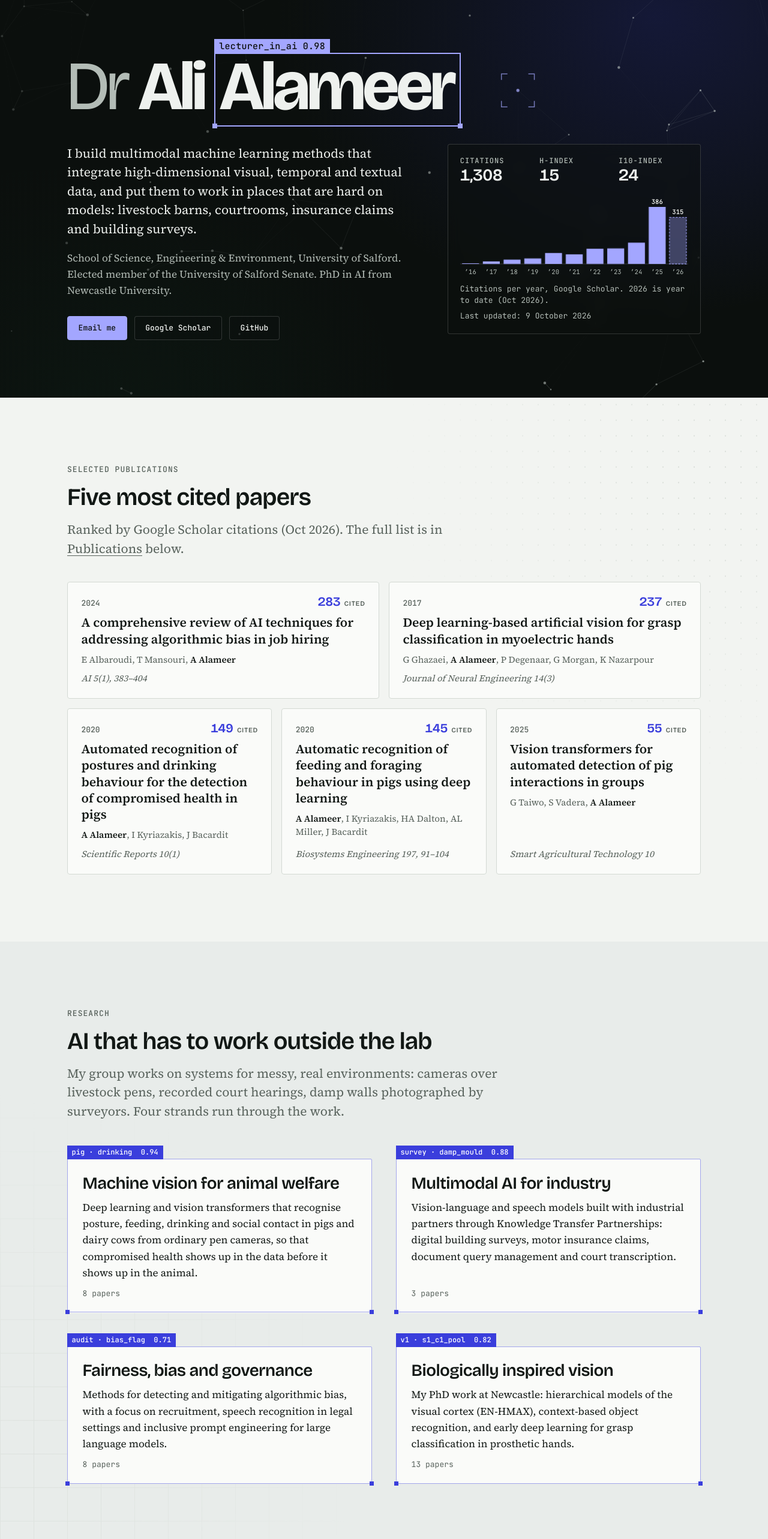
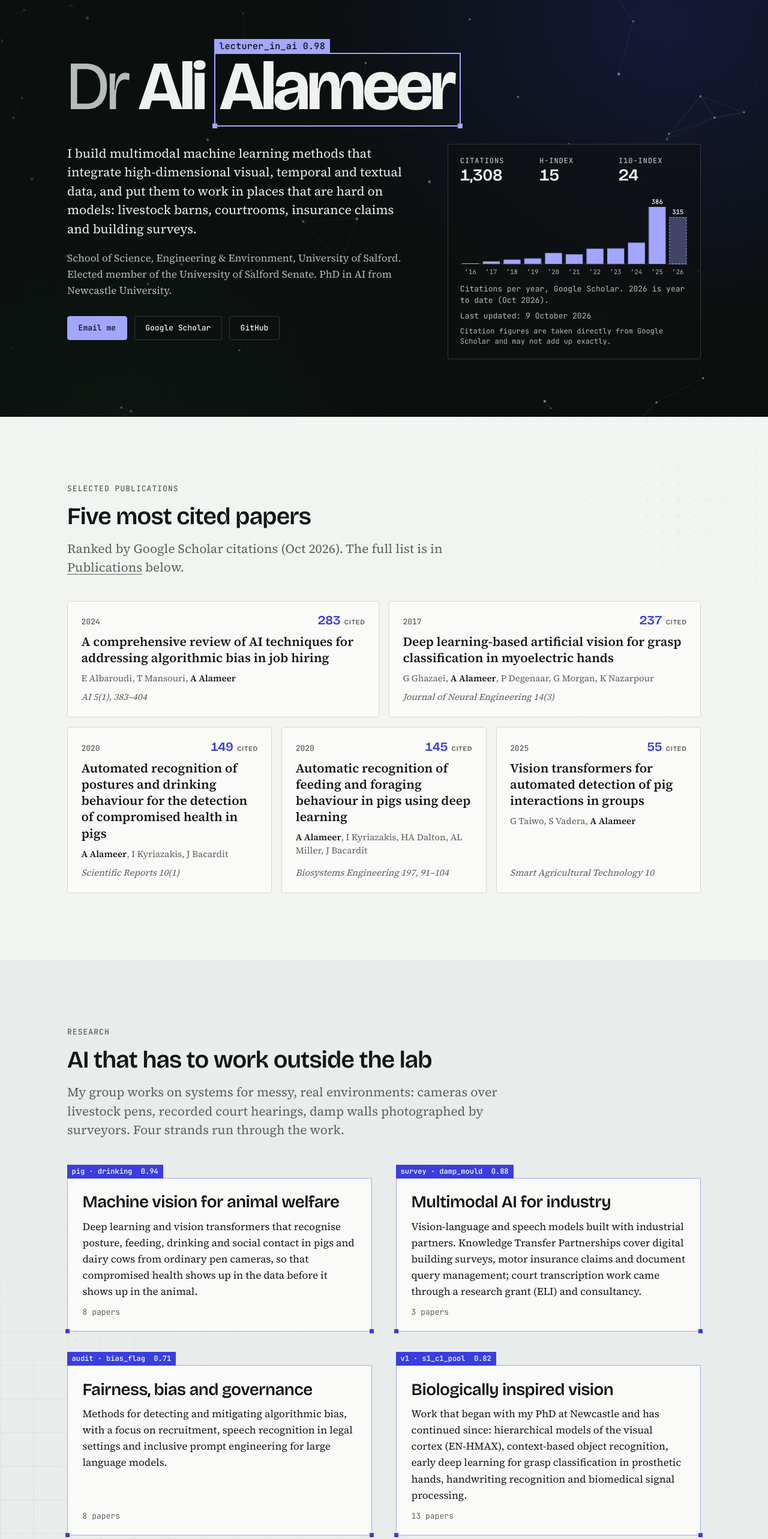
Before and after one commit to Ali-Alameer/portfolio, a Next.js app: page / in a window 1280 px wide. Shown: the part 193-2759 px from the top of the page at 60% size. Built offline with nearby package versions, Linux system fonts and the light colour scheme.

Commit message:
Clarify research strands, affiliations and paper details

```diff
--- a/src/app/page.module.css
+++ b/src/app/page.module.css
@@ -895,6 +895,12 @@
   color: var(--muted);
 }
 
+.peopleNote {
+  margin-bottom: -1.5rem;
+  font: var(--step--1) / 1.5 var(--font-m);
+  color: var(--muted);
+}
+
 .people {
   display: grid;
   grid-template-columns: repeat(3, minmax(0, 1fr));
--- a/src/app/page.tsx
+++ b/src/app/page.tsx
@@ -259,8 +259,9 @@ export default function Home() {
             <p className={styles.eyebrow}>Teaching</p>
             <h2 id="teaching-h">Modules I designed and lead</h2>
             <p className={styles.intro}>
-              I designed both of these MSc AI modules from scratch. Every lab is published as
-              an open notebook repository so students, and anyone else, can work through it.
+              I designed both of these modules from scratch for the MSc AI programme at the
+              University of Salford. Every lab is published as an open notebook repository so
+              students, and anyone else, can work through it.
             </p>
           </div>
 
@@ -296,6 +297,9 @@ export default function Home() {
             ))}
           </ul>
 
+          <p className={styles.peopleNote} data-reveal>
+            All research students listed are supervised at the University of Salford.
+          </p>
           <div className={styles.people} data-reveal>
             <div>
               <h3>Current research students</h3>
--- a/src/components/CitationChart.module.css
+++ b/src/components/CitationChart.module.css
@@ -83,6 +83,12 @@
   color: var(--muted);
 }
 
+.note {
+  margin: 0;
+  font: 0.75rem / 1.4 var(--font-m);
+  color: var(--muted);
+}
+
 @keyframes fade {
   from {
     opacity: 0;
--- a/src/components/CitationChart.tsx
+++ b/src/components/CitationChart.tsx
@@ -57,6 +57,9 @@ export default function CitationChart() {
         Citations per year, Google Scholar. {last.year} is year to date ({scholarStats.asOf}).
       </figcaption>
       <p className={styles.updated}>Last updated: {scholarStats.lastUpdated}</p>
+      <p className={styles.note}>
+        Citation figures are taken directly from Google Scholar and may not add up exactly.
+      </p>
     </figure>
   );
 }
--- a/src/data/profile.ts
+++ b/src/data/profile.ts
@@ -63,7 +63,7 @@ export const themes: {
     id: "language",
     label: "Vision + language",
     title: "Multimodal AI for industry",
-    body: "Vision-language and speech models built with industrial partners through Knowledge Transfer Partnerships: digital building surveys, motor insurance claims, document query management and court transcription.",
+    body: "Vision-language and speech models built with industrial partners. Knowledge Transfer Partnerships cover digital building surveys, motor insurance claims and document query management; court transcription work came through a research grant (ELI) and consultancy.",
     tag: "survey · damp_mould  0.88",
   },
   {
@@ -77,7 +77,7 @@ export const themes: {
     id: "vision",
     label: "Foundations",
     title: "Biologically inspired vision",
-    body: "My PhD work at Newcastle: hierarchical models of the visual cortex (EN-HMAX), context-based object recognition, and early deep learning for grasp classification in prosthetic hands.",
+    body: "Work that began with my PhD at Newcastle and has continued since: hierarchical models of the visual cortex (EN-HMAX), context-based object recognition, early deep learning for grasp classification in prosthetic hands, handwriting recognition and biomedical signal processing.",
     tag: "v1 · s1_c1_pool  0.82",
   },
 ];
@@ -99,7 +99,7 @@ export const publications: Publication[] = [
   { title: "Addressing intersectional bias in AI recruitment using HITHIRE model: a fair, ethical, green AI and transparent hiring solution for Saudi Arabia's diverse workforce in line with Vision 2030", authors: "E Albaroudi, T Mansouri, M Hatamleh, A Alameer", venue: "AI and Ethics 6(1)", year: 2026, citations: 5, doi: "10.1007/s43681-025-00844-z", theme: "fairness" },
   { title: "COLLAB-LLM: a communication-centric role-based framework for scalable multi-agent LLM collaboration", authors: "E Albaroudi, M Hatamleh, MS Hejazi, AY Alshalabi, T Mansouri, A Alameer", venue: "Asian Journal of Research in Computer Science 19(1)", year: 2026, citations: 2, doi: "10.9734/ajrcos/2026/v19i1811", theme: "language" },
   { title: "Vision transformer-based multi-camera multi-object tracking framework for dairy cow monitoring", authors: "K Abbas, Z Afzal, A Raza, T Mansouri, AW Dowsey, C Inchaisri, A Alameer", venue: "Smart Agricultural Technology 12", year: 2025, citations: 8, doi: "10.1016/j.atech.2025.101525", theme: "livestock", featured: true },
-  { title: "HitHire: the future of ethical, fair, and sustainable AI recruitment. A governance framework", authors: "E Albaroudi, T Mansouri, M Hatamleh, A Alameer", venue: "Array", year: 2025, citations: 9, doi: "10.1016/j.array.2025.100592", theme: "fairness" },
+  { title: "HitHire: the future of ethical, fair, and sustainable AI recruitment. A governance framework", authors: "E Albaroudi, T Mansouri, M Hatamleh, A Alameer", venue: "Array 29", year: 2026, citations: 9, doi: "10.1016/j.array.2025.100592", theme: "fairness" },
   { title: "Inclusive prompt engineering for large language models: a modular framework for ethical, structured, and adaptive AI", authors: "MS Torkestani, A Alameer, S Palaiahnakote, T Mansouri", venue: "Artificial Intelligence Review 58(11)", year: 2025, citations: 12, doi: "10.1007/s10462-025-11330-7", theme: "fairness", featured: true },
   { title: "A comparative analysis of state-of-the-art speech-to-text models for court applications", authors: "A Alameer, HK Jahromi, Z Afzal, M Malik, S Morphy, T Mansouri", venue: "Intl. Conference on Data Science, AI and Applications", year: 2025, citations: 1, doi: "10.1007/978-3-032-11355-9_32", theme: "language" },
   { title: "Vision transformers for automated detection of pig interactions in groups", authors: "G Taiwo, S Vadera, A Alameer", venue: "Smart Agricultural Technology 10", year: 2025, citations: 55, doi: "10.1016/j.atech.2025.100774", theme: "livestock", featured: true },
@@ -107,7 +107,7 @@ export const publications: Publication[] = [
   { title: "Generative AI and the future of software engineering in Saudi Arabia: governance, innovation, and workforce transformation", authors: "E Albaroudi, T Mansouri, M Hatamleh, M Elbehairy, A Alameer", venue: "Intl. Journal of Theoretical & Applied Computational Intelligence", year: 2025, citations: 16, doi: "10.65278/ijtaci.2025.4", theme: "fairness" },
   { title: "Saudi Arabia's Vision 2030: leveraging generative artificial intelligence to enhance software engineering", authors: "E Albaroudi, T Mansouri, M Hatamleh, A Alameer", venue: "8th Intl. Women in Data Science Conference, Prince Sultan University", year: 2025, citations: 15, doi: "10.1109/wids-psu64963.2025.00024", theme: "fairness" },
   { title: "RLS adaptive filter co-design for de-noising ECG signal", authors: "AF Mahmood, SN Awny, A Alameer", venue: "Results in Engineering 24", year: 2024, citations: 15, doi: "10.1016/j.rineng.2024.103563", theme: "vision" },
-  { title: "Review of farmer-centered AI systems technologies in livestock operations", authors: "GA Taiwo, A Alameer, T Mansouri", venue: "CABI Reviews 19(1)", year: 2024, citations: 11, doi: "10.1079/cabireviews.2024.0038", theme: "livestock" },
+  { title: "Review of farmer-centered AI systems technologies in livestock operations", authors: "GA Taiwo, A Alameer, T Mansouri", venue: "CABI Reviews", year: 2024, citations: 11, doi: "10.1079/cabireviews.2024.0038", theme: "livestock" },
   { title: "The intersection of generative AI and healthcare: addressing challenges to enhance patient care", authors: "E Albaroudi, T Mansouri, A Alameer", venue: "7th Intl. Women in Data Science Conference, Prince Sultan University", year: 2024, citations: 29, doi: "10.1109/wids-psu61003.2024.00039", theme: "fairness" },
   { title: "A comprehensive review of AI techniques for addressing algorithmic bias in job hiring", authors: "E Albaroudi, T Mansouri, A Alameer", venue: "AI 5(1), 383–404", year: 2024, citations: 283, doi: "10.3390/ai5010019", theme: "fairness", featured: true },
   { title: "Toward the automated detection of behavioral changes associated with the post-weaning transition in pigs", authors: "I Kyriazakis, A Alameer, K Bučková, R Muns", venue: "Frontiers in Veterinary Science 9", year: 2023, citations: 11, doi: "10.3389/fvets.2022.1087570", theme: "livestock" },
@@ -188,7 +188,7 @@ export const supervision = {
   ],
   ktpAssociates: [
     { name: "Zeeshan Afzal", topic: "Vision-language model digital surveying tool" },
-    { name: "Mohamed Maharoof", topic: "LLM and vision models for indexing and cross-referencing" },
+    { name: "Mohamed Maharoof", topic: "LLM and vision models for indexing and cross-referencing, TSK Group KTP" },
     { name: "AJ Shoaib", topic: "Computer vision and NLP for motor insurance" },
   ],
 };
```
